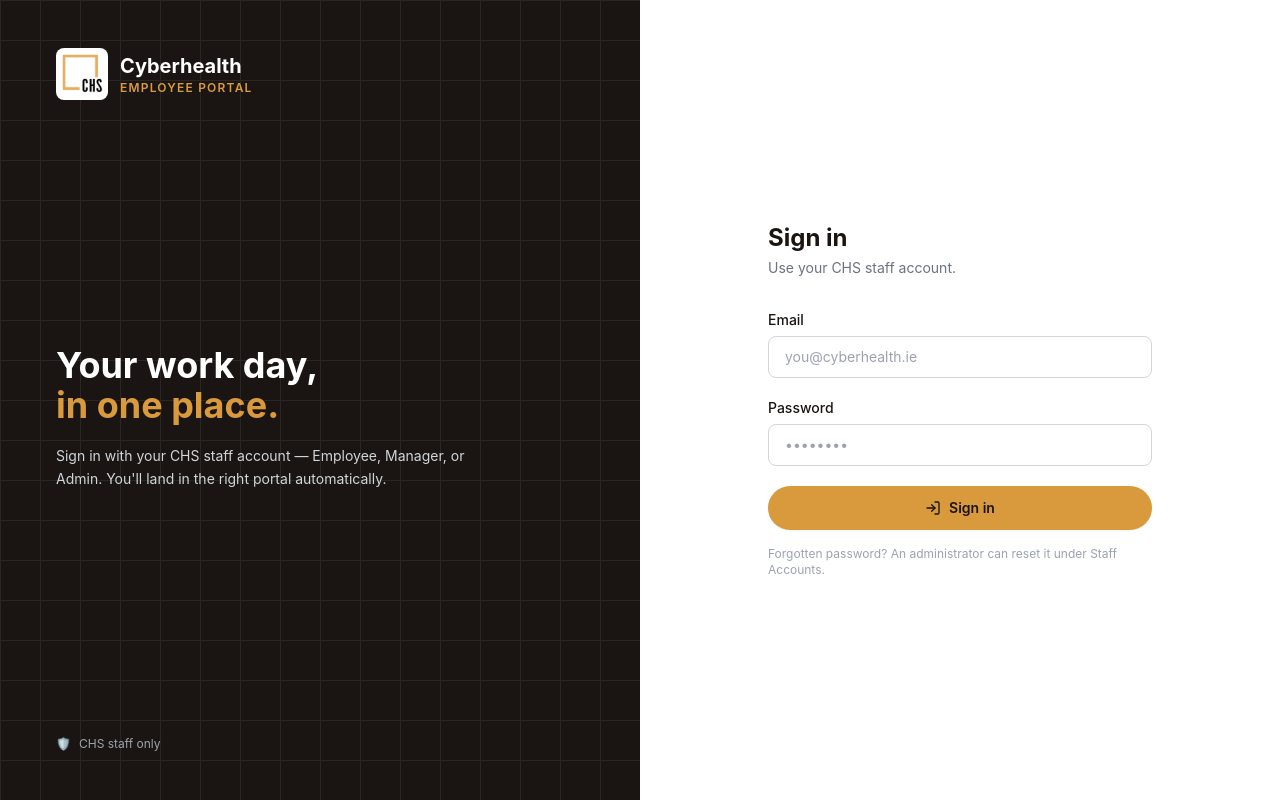
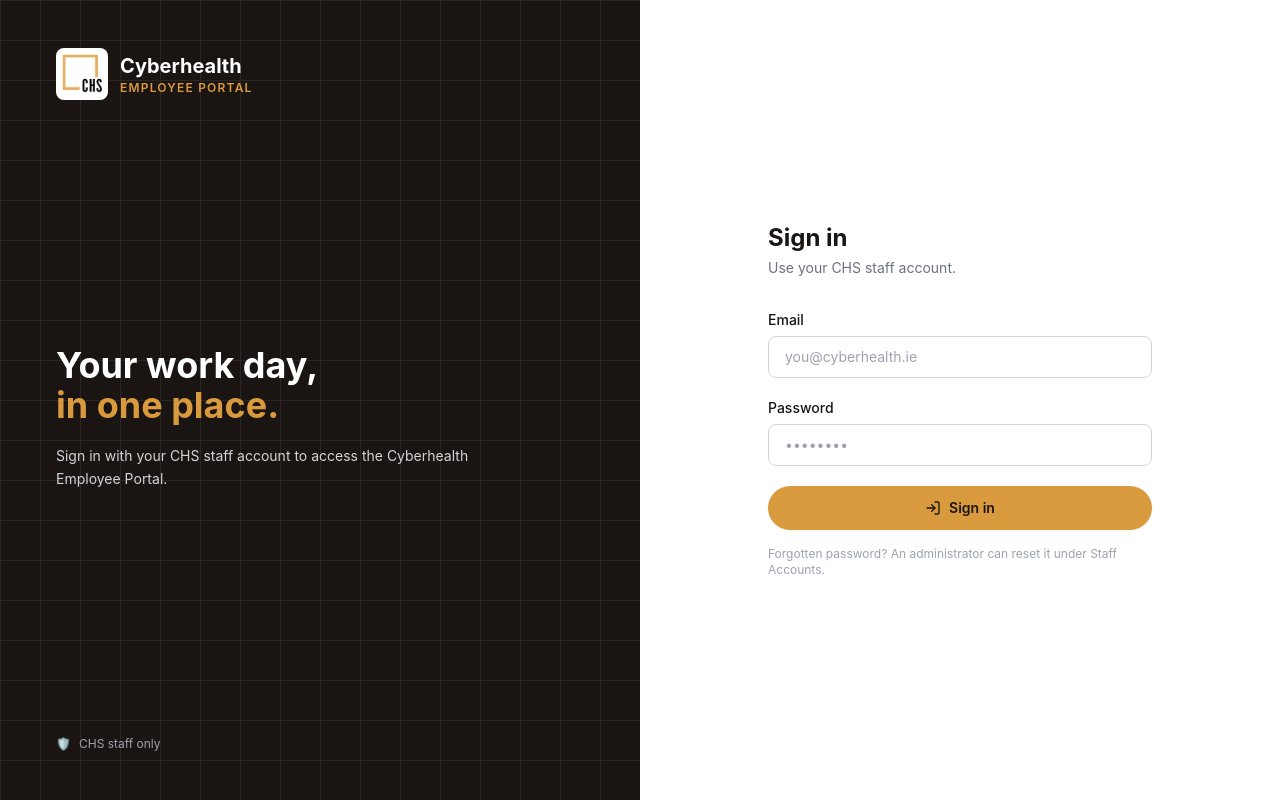
Before and after one commit to Airamae1129/chs-employee-portal-local, a Next.js app in the folder apps/web/: page /login in a window 1280 px wide. Built offline with nearby package versions, Linux system fonts and the light colour scheme; no server answers.

Commit message:
Simplify the sign-in page wording
Co-Authored-By: Claude Sonnet 5 <noreply@anthropic.com>

```diff
--- a/apps/web/src/components/LoginSplit.tsx
+++ b/apps/web/src/components/LoginSplit.tsx
@@ -55,8 +55,7 @@ export function LoginSplit({
             <span className="text-chs-gold">in one place.</span>
           </h1>
           <p className="mt-5 text-sm leading-relaxed text-gray-300">
-            Sign in with your CHS staff account — Employee, Manager, or Admin. You&apos;ll land in the
-            right portal automatically.
+            Sign in with your CHS staff account to access the Cyberhealth Employee Portal.
           </p>
         </div>
 
```
